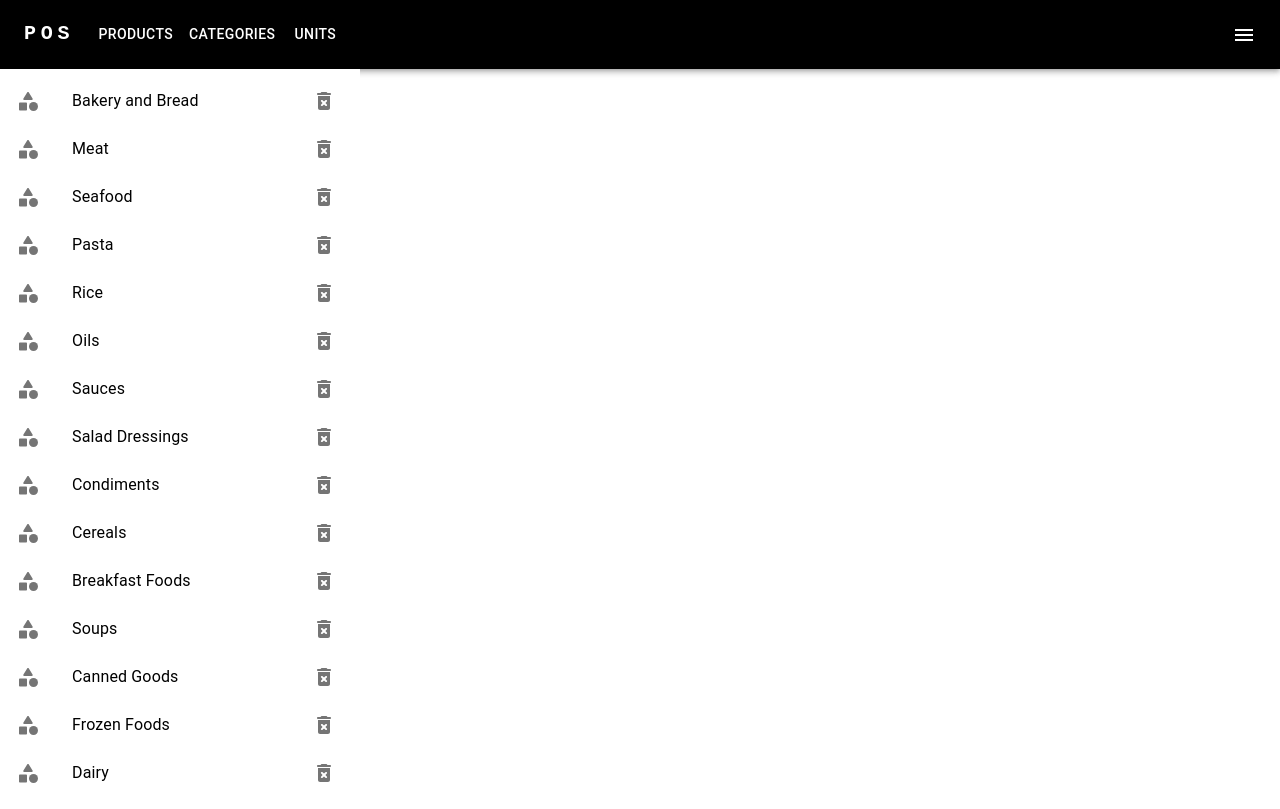
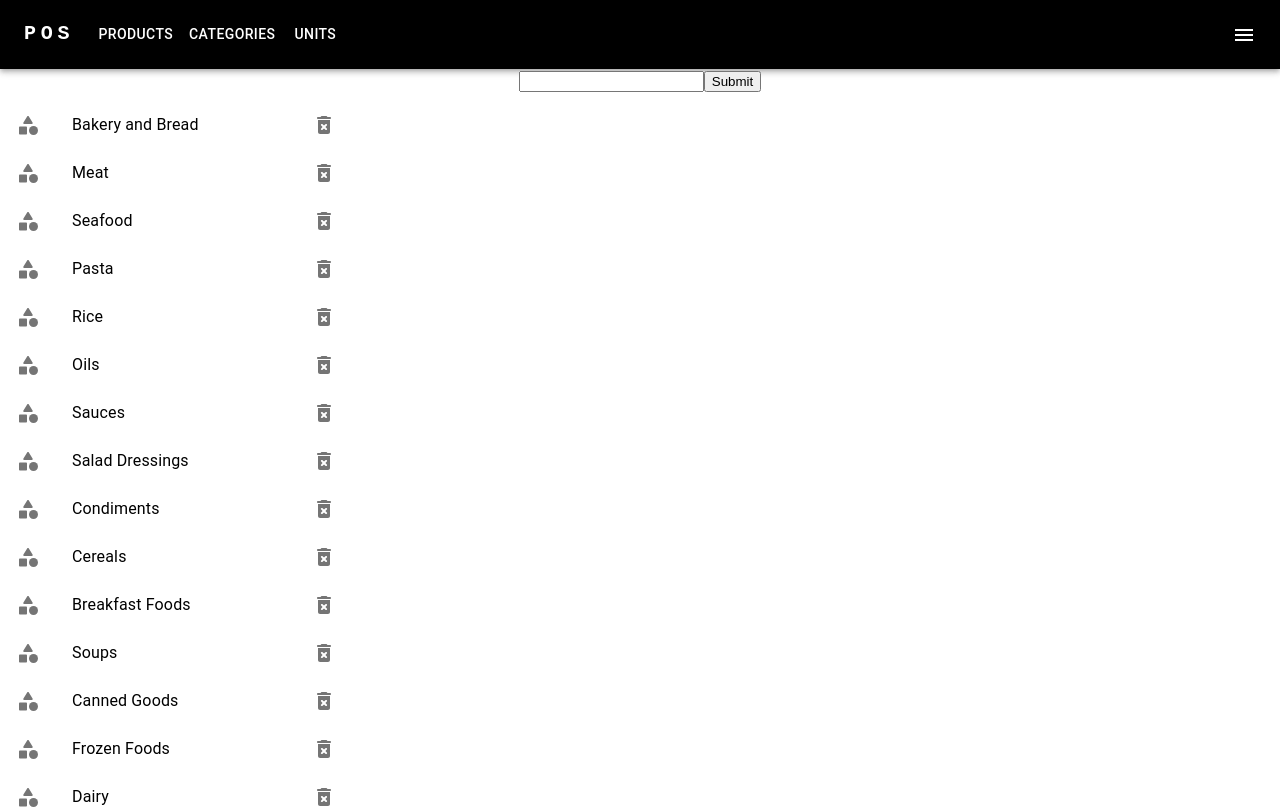
Before and after one commit to AyahDweikat/POS-project-finalProject, a React (Vite) app: page /categories in a window 1280 px wide. Shown: the top 809 px of the page. Built offline with nearby package versions, Linux system fonts and the light colour scheme.

Commit message:
add formik

```diff
--- a/package.json
+++ b/package.json
@@ -15,6 +15,7 @@
     "@mui/icons-material": "^5.11.16",
     "@mui/material": "^5.13.5",
     "@mui/styled-engine-sc": "^5.12.0",
+    "formik": "^2.4.2",
     "react": "^18.2.0",
     "react-dom": "^18.2.0",
     "react-router-dom": "^6.12.1",
--- a/src/Components/Categories/Categories.tsx
+++ b/src/Components/Categories/Categories.tsx
@@ -11,6 +11,7 @@ import InboxIcon from "@mui/icons-material/Inbox";
 import CategoryRoundedIcon from "@mui/icons-material/CategoryRounded";
 import DeleteForeverRoundedIcon from "@mui/icons-material/DeleteForeverRounded";
 import { IconButton } from "@mui/material";
+import { Formik } from "formik";
 
 // export const categoryObj = [
 //   "Bakery and Bread",
@@ -68,7 +69,59 @@ export default function Categories() {
     })
     setCategories(_cateogries)
   }
+  const addCategory = (cat:string)=>{
+    if(!categories.includes(cat)){
+      const newCat : string []= [...categories, cat];
+      setCategories(newCat)
+    }
+  }
+
+
   return (
+    <>
+    <div>
+     <Formik
+       initialValues={{ category: ''}}
+       validate={values => {
+         const errors = {category:""};
+         if (!values.category) {
+           errors.category = 'Required';
+         }
+         return errors;
+       }}
+       onSubmit={(values, { setSubmitting }) => {
+         setTimeout(() => {
+           alert(JSON.stringify(values, null, 2));
+           setSubmitting(false);
+         }, 400);
+       }}
+     >
+       {({
+         values,
+         errors,
+         touched,
+         handleChange,
+         handleBlur,
+         handleSubmit,
+         isSubmitting,
+         /* and other goodies */
+       }) => (
+         <form onSubmit={()=>handleSubmit()}>
+           <input
+             type="category"
+             name="category"
+             onChange={handleChange}
+             onBlur={handleBlur}
+             value={values.category}
+           />
+           {errors.category && touched.category && errors.category}
+           <button type="submit" disabled={isSubmitting}>
+             Submit
+           </button>
+         </form>
+       )}
+     </Formik>
+   </div>
     <Box sx={{ width: "100%", maxWidth: 360, bgcolor: "background.paper", display: "flex", flexDirection: "row", flexWrap: "wrap"}}>
       <List sx={{ display: "flex", flexDirection: "row", flexWrap: "wrap"}}>
         {categories.map((cat, idx) => {
@@ -93,5 +146,6 @@ export default function Categories() {
         })}
       </List>
     </Box>
+    </>
   );
 }
```
Also changed, not shown: 1 other file (tests, documents, lock files or other folders).
